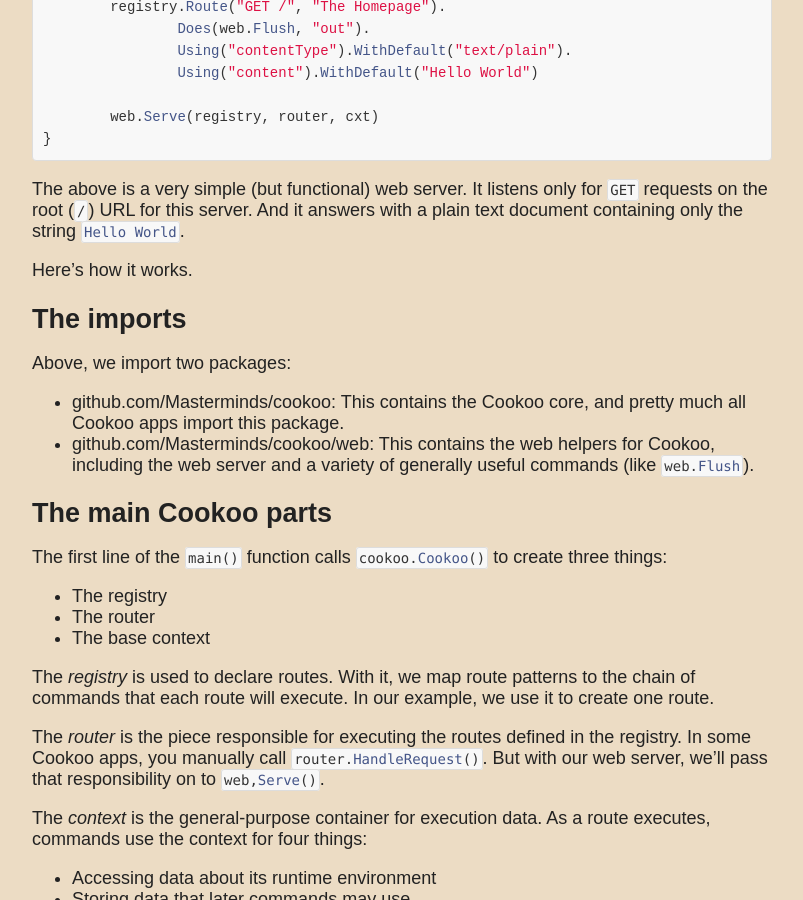
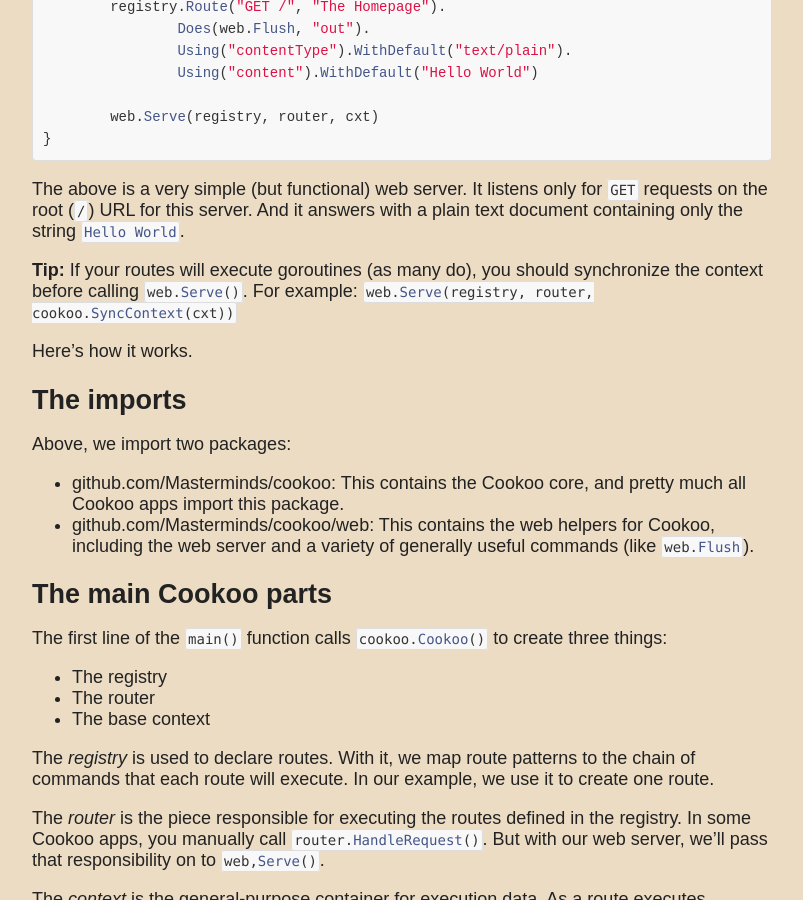
Before and after one commit to Masterminds/cookoo, a Jekyll site: the page built from _posts/2014-04-01-web.md, in a window 1280 px wide and 900 px high, scrolled down 518 px. Shown: the whole window, without its empty margins (238-1041 px from the left). Built offline with Jekyll 4.4.1, drawn with Linux system fonts in a browser that asks for light colours; nearby versions of some CDN libraries; Markdown is read by kramdown in place of the engine named in the settings.

Commit message:
Added a note about synchronizing context.

````diff
--- a/_posts/2014-04-01-web.md
+++ b/_posts/2014-04-01-web.md
@@ -34,6 +34,10 @@ func main() {
 ```
 
 The above is a very simple (but functional) web server. It listens only for `GET` requests on the root (`/`) URL for this server. And it answers with a plain text document containing only the string `Hello World`.
+
+**Tip:** If your routes will execute goroutines (as many do), you should
+synchronize the context before calling `web.Serve()`. For example:
+`web.Serve(registry, router, cookoo.SyncContext(cxt))`
 
 Here's how it works.
 
````
